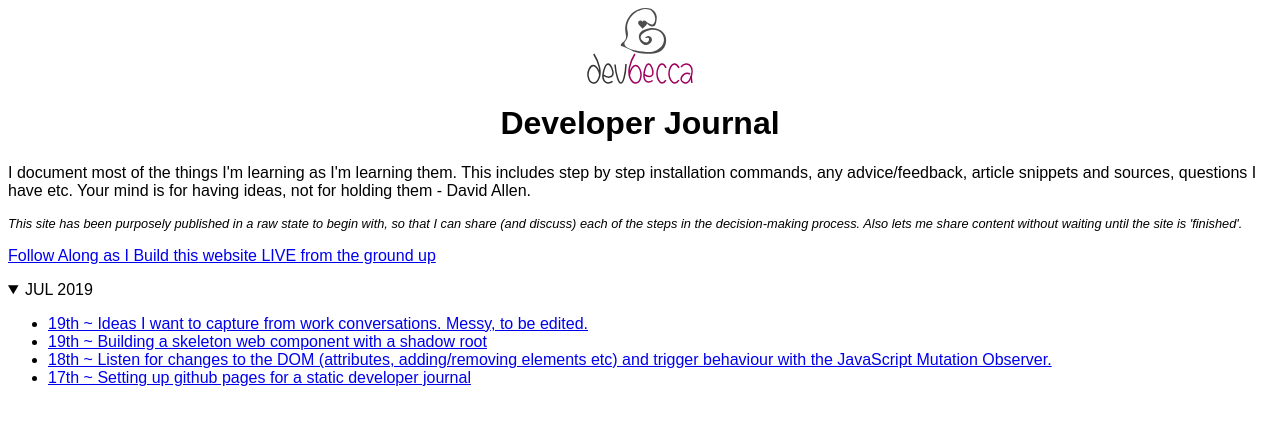
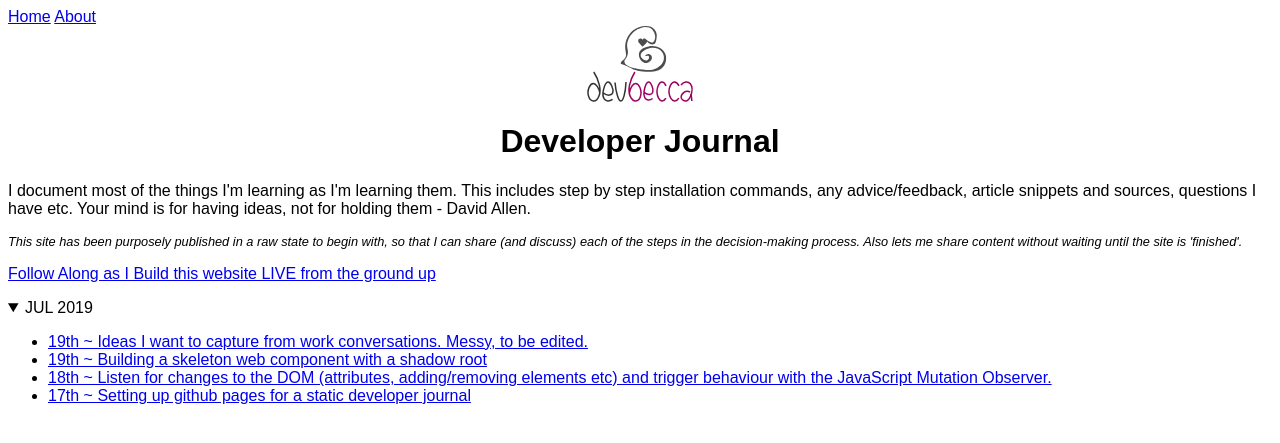
Before and after one commit to Becca9941/Becca9941.github.io, a Jekyll site: the page built from index.html, in a window 1280 px wide. Shown: the top 443 px of the page. Built offline with Jekyll 4.4.1, drawn with Linux system fonts in a browser that asks for light colours.

```diff
--- a/_layouts/default.html
+++ b/_layouts/default.html
@@ -22,13 +22,15 @@
 
     <title>{{ page.title }}</title>
 
-    <link type="text/css" rel="stylesheet" href="css/style.css">
+    <link type="text/css" rel="stylesheet" href="/css/style.css">
 
   </head>
 
 <body>
 
-  <img src="img/devbecca.svg" alt="" class="logo">
+  {% include navigation.html %}
+
+  <a href="/"><img src="/img/devbecca.svg" alt="" class="logo"></a>
 
   {{ content }}
 
```
Also changed, not shown: _layouts/post.html (added, +12 -0 lines).
